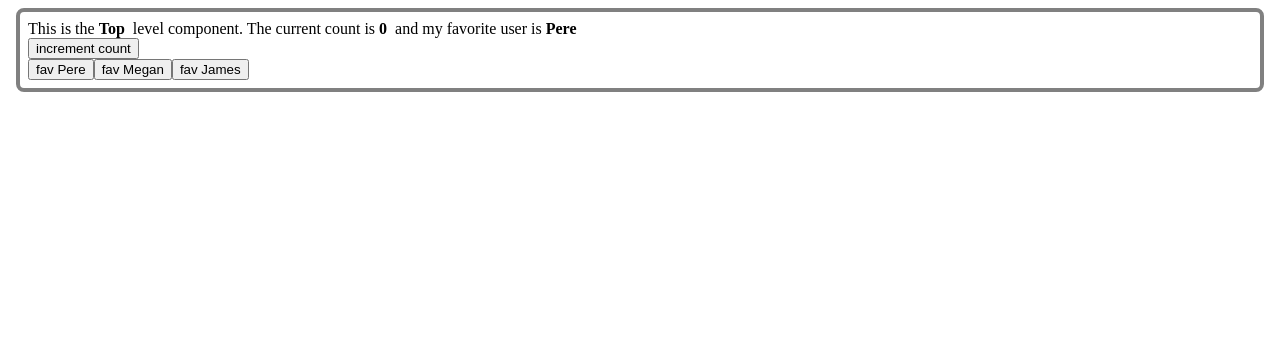
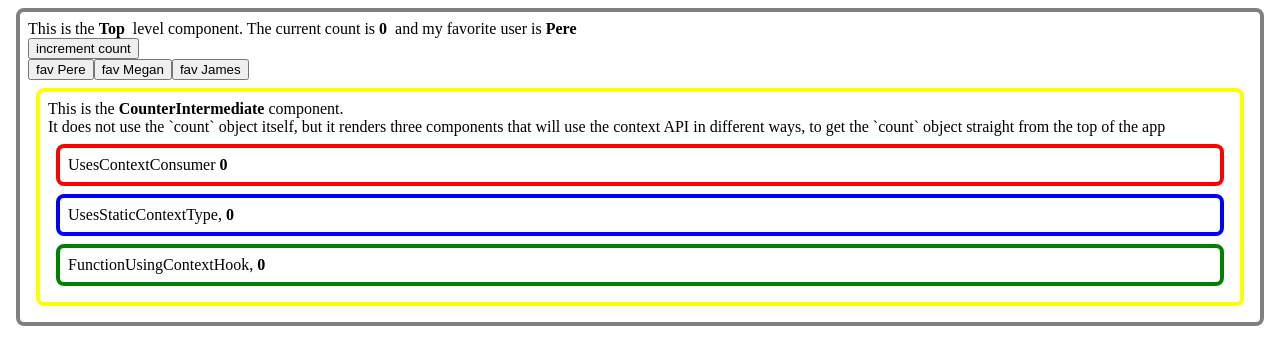
Before and after one commit to bloominstituteoftechnology/Web-ReactContextApi-Guided-Project, a React app: page / in a window 1280 px wide. Shown: the top 364 px of the page. Built offline with nearby package versions, Linux system fonts and the light colour scheme.

Commit message:
clearer texts

```diff
--- a/src/App.jsx
+++ b/src/App.jsx
@@ -17,7 +17,7 @@ const initialUserData = {
 function Top() {
   // slice of state 1
   const [count, setCount] = useState(initialCount);
-  const increment = () => setCount({ number: count.number + 1 });
+  const increment = () => setCount(count => ({ number: count.number + 1 }));
   // slice of state 2
   const [userData, setUserData] = useState(initialUserData);
   const setFavUser = id => () => setUserData({ ...userData, favUserId: id });
@@ -38,7 +38,7 @@ function Top() {
       <button onClick={setFavUser('2')}>fav Megan</button>
       <button onClick={setFavUser('3')}>fav James</button>
 
-      {/* <Counter count={count} /> */}
+      <Counter count={count} />
       {/* <User name={favUser.name} /> */}
     </StyledWidget>
   );
--- a/src/components/Counter.jsx
+++ b/src/components/Counter.jsx
@@ -32,10 +32,11 @@ function FunctionUsingContextHook({ count }) {
 export default function Counter({ count }) {
   return (
     <Div color='yellow'>
-      <div>This is the <span className='bold'>Counter</span> component.</div>
+      <div>This is the <span className='bold'>CounterIntermediate</span> component.</div>
       <div>
-        It renders three components that use
-        the context API in different ways, to get the `count`
+        It does not use the `count` object itself, but
+        it renders three components that will use the
+        context API in different ways, to get the `count` object
         straight from the top of the app
       </div>
 
```
